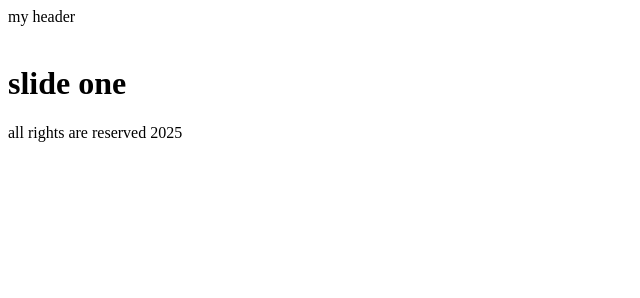
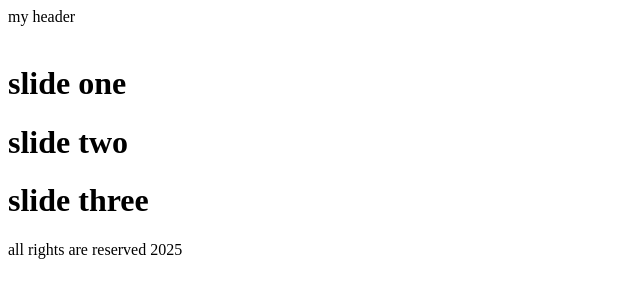
Before and after one commit to nazgolGhavami/git-project-one-Copy, a website: page index.html in a window 1280 px wide. Shown: the whole page, without its empty margins (0-640 px from the left). Drawn offline with Linux system fonts and the light colour scheme.

Commit message:
slide three added

```diff
--- a/index.html
+++ b/index.html
@@ -14,6 +14,8 @@
     </div>
     <div class="slider">
         <h1>slide one</h1>
+        <h1>slide two</h1>
+        <h1>slide three</h1>
 
     </div>
     <footer>
```
